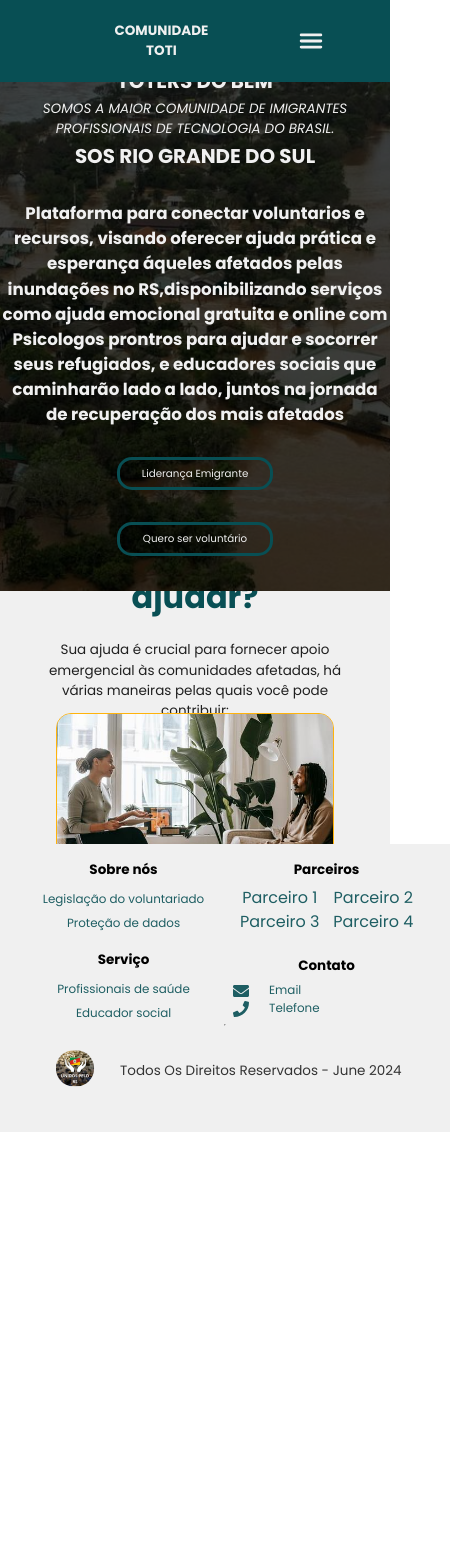
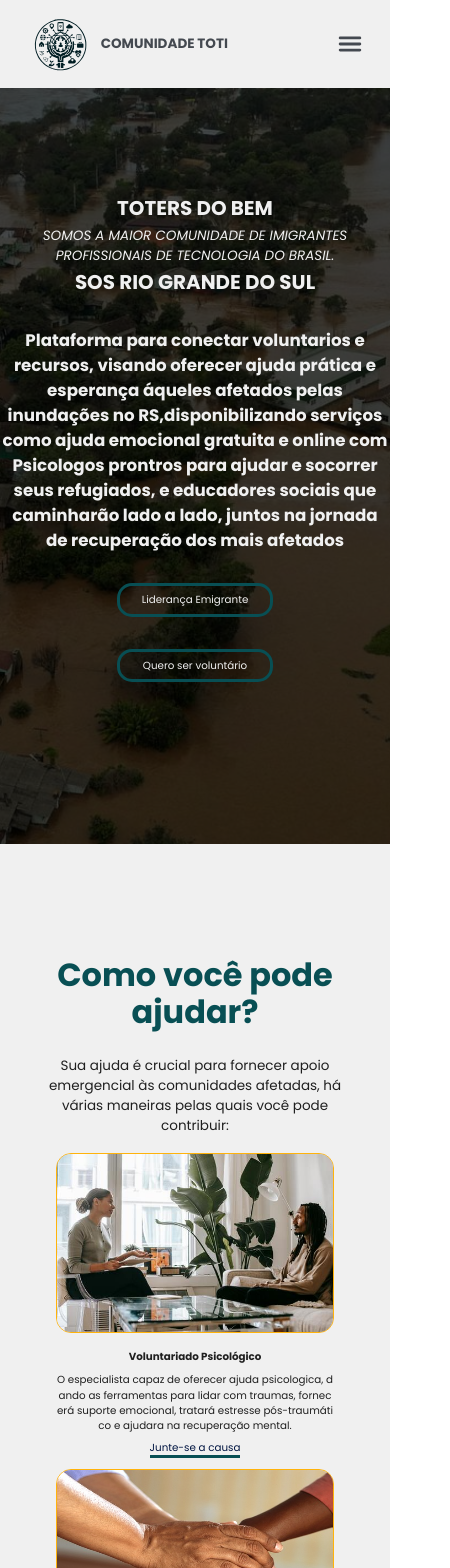
Before and after one commit to Dart1516/proyecto-toti-rs, a React (Create React App) app: page /Principal in a window 390 px wide. Shown: the top 1568 px of the page, 450 px wide, since content can reach past the window. Before the commit the page ends 1132 px from the top, so only its background shows below. Built offline with nearby package versions, Linux system fonts and the light colour scheme.

Commit message:
responsividade do header e home

```diff
--- a/src/Components/Mobile-Menu.js
+++ b/src/Components/Mobile-Menu.js
@@ -2,7 +2,7 @@ import React, { useState } from "react";
 import mobileStyles from "../assets/styles/Mobile-Menu.module.css";
 import { Link } from "react-router-dom";
 import { IoMenu, IoCloseOutline } from "react-icons/io5";
-
+import logo from "../../src/assets/images/logos/toters-logo-green-dark.svg"
 function MobileMenu() {
     const [menuOpen, setMenuOpen] = useState(false);
     const toggleMenu = () => {
@@ -13,7 +13,7 @@ function MobileMenu() {
         {/* Header */}
         <nav className={mobileStyles["nav-container-mobile"]}>
           <div className={mobileStyles["menu-left"]}>
-            <Link to="/Principal" className={mobileStyles["mobile-logo"]}>
+            <Link to="/Principal" className={mobileStyles["mobile-logo"]}><img src={logo}></img>
             </Link>
             <span className={mobileStyles["name"]}>Comunidade Toti</span>
           </div>
@@ -25,7 +25,6 @@ function MobileMenu() {
         {/* Contenido del menu Mobile */}
         {menuOpen && (
           <div className={mobileStyles["menu-dropdown"]}>
-            <div className={mobileStyles["overlay"]} onClick={toggleMenu}></div>
             <div className={mobileStyles["menu"]}>
               <ul>
                 <li>
@@ -35,7 +34,7 @@ function MobileMenu() {
                   <Link to="/AboutUs">Sobre Nós</Link>
                 </li>
                 <li>
-                  <Link to="/JoinUs">Seja Voluntario</Link>
+                  <Link to="/Cadastro">Seja Voluntario</Link>
                 </li>
                 <li>
                   <Link to="/Accesso">Login</Link>
--- a/src/Pages/Home.js
+++ b/src/Pages/Home.js
@@ -11,9 +11,9 @@ import Footer from "../Components/Footer";
 function Principal() {
   return (
     <div className="App">
-      <header className="App-header">
+
         <Header/>
-      </header>
+
       <body className="body">
         <div className="background-main">
           <div className='main'>
--- a/src/Pages/SobreNos.js
+++ b/src/Pages/SobreNos.js
@@ -1,6 +1,8 @@
 /* eslint-disable jsx-a11y/anchor-has-content */
 import React from "react";
 import Header from "../Components/Header-NavMenu";
+import "../../src/assets/styles/Mobile-Menu.module.css"
+import '../assets/styles/App.css';
 import { useState } from "react";
 import {
   Grid,
@@ -72,8 +74,9 @@ const About = () => {
   }));
   return (
     <>
-      <Header className="App-header" />
-
+      <header className="App-header">
+        <Header/>
+      </header>
       <div id="about">
         <Container
           maxWidth="xl"
--- a/src/assets/styles/Footer.css
+++ b/src/assets/styles/Footer.css
@@ -2,7 +2,7 @@
     background-color: var(--color4);
     padding: 20px 0 0 20px;
     width: 100%;
-    min-width: 100vw;
+    max-width: 100vw;
     height: auto;
     max-height: 14rem;
     display: flex;
@@ -19,6 +19,7 @@
    height: 95%;
    gap: 1rem;
    width: 100%;
+   text-align: left;
   }
 
   .footer-column {
@@ -35,6 +36,7 @@
     list-style: none;
     padding: 0;
     opacity: 0.9;
+
   }
   .parceiros{
     display: grid;
@@ -59,9 +61,6 @@
     gap: 20px;
     align-items: center;
   }
-
-
-
   .footer-logo-container {
     display: flex;
     flex-direction: row;
@@ -70,7 +69,6 @@
     min-width: 100vw;
     height: 5%;
   }
-
   .footer-logo-container p {
     text-transform: capitalize;
     opacity: 0.9;
@@ -90,7 +88,7 @@
         width: 100%;
         min-width: 100vw;
         height: auto;
-        max-height: 18rem;
+        max-height: 19rem;
       }
       .footer-columns {
         display: grid;
@@ -98,4 +96,9 @@
         align-items: center;
 
        }
+       .footer-logo {
+        width: 80px;
+        border-radius: 100%;
+        object-fit: cover;
+      }
     }
--- a/src/assets/styles/HomePage.css
+++ b/src/assets/styles/HomePage.css
@@ -328,7 +328,7 @@ color: var(--color3);
     overflow: hidden;
     width: 100%;
     height: 100%;
-    min-height: 70vh;
+    min-height: 80vh;
     align-items: center;
     justify-content: center;
   }
@@ -340,7 +340,7 @@ color: var(--color3);
     background-position: center;
     background-attachment: fixed;
     filter: brightness(0.3);
-    max-height: 70vh;
+    max-height: 80vh;
     z-index: 0; /* Asegúrate de que el pseudo-elemento esté detrás del contenido */
   }
   .main {
@@ -349,7 +349,7 @@ color: var(--color3);
     align-items: center;
     justify-content: center;
     width: inherit;
-    height: 70vh;
+    height: 100%;
   }
   .voluntariado {
     display: flex;
@@ -437,6 +437,25 @@ color: var(--color3);
 @media only screen and (max-width: 670px) {
   .body {
     gap: 5rem;
+    height: auto;
+  }
+  .background-main {
+    width: 100%;
+    height: 100%;
+    min-height: 100vh;
+  }
+  .background-main::before {
+    width: 100%;
+    height: 100%;
+    max-height: 100vh;
+  }
+  .main {
+    position: relative;
+    display: flex;
+    align-items: center;
+    justify-content: center;
+    width: inherit;
+    height: 100vh;
   }
   .voluntariado {
     gap: 1rem;
--- a/src/assets/styles/Mobile-Menu.module.css
+++ b/src/assets/styles/Mobile-Menu.module.css
@@ -12,10 +12,11 @@
   width: 100%;
   margin: 0;
   justify-content: space-around;
-  background-color: var(--color1);
+  background-color: var(--color4);
   top: 0;
   left: 0;
   z-index: 100;
+  height: 5.5rem;
 }
 
 .menu-dropdown ul {
@@ -28,11 +29,11 @@
   gap: 10px;
 }
 
-.company-name {
+.name {
   display: none;
 }
 
-.Mobile-home-logo {
+.mobile-logo {
   display: none;
 }
 
@@ -44,100 +45,118 @@
    align-items: center;
    padding: 1rem 2rem;
   }
-
+  .menu-left{
+    display: flex;
+    align-items: center;
+    gap: 10px;
+    width: 90%;
+  }
   .name{
    display:inline-flex;
     font-weight: bold;
-    color: var(--color4);
+    color: var(--color6);
     text-transform: uppercase;
     width: 100%;
     font-size: clamp(0.6em, 0.6em + 1vw, 1em);
     justify-content: left;
+    width: 80%;
   }
 
   .mobile-logo {
-    display: block;
-    background-image: url(/src/assets/images/logos/Juntos\ pelo\ RS.svg);
-    background-size: contain;
-    background-position: center;
-    background-repeat: no-repeat;
-    width: 80%;
+    display: flex;
+    max-width: 20%;
+    max-height: 100%;
+    height: 4rem;
+  }
+  .mobile-logo img {
+    display: flex;
+    width: 100%;
     height: 100%;
-    border-radius: 50%;
+    object-fit: contain;
   }
-
   .icone-menu-hamburguer {
     display: flex;
     flex-direction: column;
     cursor: pointer;
     padding: 10px;
-    color: var(--color4);
+    color: var(--color6);
     width: 10%;
     justify-content: center;
   }
 
   .menu-dropdown{
-    margin-top: 31.4px;
-    right: 0;
-    display: flex;
-    position: absolute;
-    align-items: center;
-    background-color: var(--color1);
-    z-index: 10; /* Ensure it is above the overlay */
-  }
-
-  .menu-dropdowm ul {
-    display: flex;
-    flex-direction: column;
-    list-style-type: none;
-    margin: 0;
-    width: 460px;
-    padding: 0;
-    align-items: center;
-  }
-
-  .menu-dropdowm ul li {
-    width: 100%;
-  }
-
-  .menu-dropdowm ul li a {
-    text-decoration: none;
-    color: var(--color4);
-    display: block;
-    margin: 0;
-    width: 100%;
-    padding: 25px 0px;
-    transition: 0.3s; /* Transición suave para el cambio de color del texto */
-  }
-
-  .menu-dropdowm ul li a:hover,
-  .menu-dropdowm ul li a:active {
-    background-color: var(
-      --color2
-    ); /* Cambia el color de fondo al pasar el cursor */
-    color: var(--color4); /* Cambia el color del texto al pasar el cursor */
-    cursor: pointer; /* Cambia el cursor al pasar el cursor sobre el contenedor */
-  }
-
-  .overlay {
     position: fixed;
     top: 0;
     left: 0;
     width: 100%;
     height: 100%;
-    background: rgba(0, 0, 0, 0.5); /* Fondo semitransparente */
-    z-index: 5; /* Ensure it is below the menu */
+    background: rgba(44, 44, 44, 0.5); /* Fondo semitransparente */
+    z-index: 10; /* Ensure it is below the menu */
   }
   .menu {
-    gap: 15px;
     padding-top: 2rem;
   }
+  .menu ul {
+    right: 0;
+    display: flex;
+    position: absolute;
+    align-items: center;
+    background-color: var(--color4);
+    z-index: 15; /* Ensure it is above the overlay */
+    flex-direction: column;
+    list-style-type: none;
+    margin: 3rem 0 0 0;
+    width:50%;
+    padding: 2rem;
+    align-items: center;
+  }
+  .menu ul li {
+    width: 100%;
+    cursor: pointer;
+    transition: background-color 0.3s transform 0.5s;
+    align-items: center;
+    justify-content: center;
+  }
+    .menu ul li a {
+    text-decoration: none;
+    color: var(--color6);
+    background-color: transparent;
+    display: block;
+    margin: 0;
+    width: 100%;
+    padding: 25px 0;
+    text-align: center;
+    transition:  color 0.3s;; /* Transición suave para el cambio de color del texto */
+  }
+
+  .menu ul li:hover,.menu ul li a:hover,
+  .menu ul li:active {
+    background-color: var(
+      --color2
+    ); /* Cambia el color de fondo al pasar el cursor */
+    color: var(--color4); /* Cambia el color del texto al pasar el cursor */
+    cursor: pointer; /*
+     Cambia el cursor al pasar el cursor sobre el contenedor */
+     transform: scale(1.08);
+    }
+
 }
 
 @media only screen and (max-width: 460px)  {
-  .menu-dropdowm {
-    padding-top: 20px;
-    width: 100%;
+  .menu ul {
+    display: flex;
+    position: absolute;
+    align-items: center;
+    background-color: var(--color4);
+    z-index: 15;
+    flex-direction: column;
+    list-style-type: none;
+    margin: 3rem 0 0 0;
+    width:100%;
+    max-width: 100vw;
+    padding: 0;
+    left: 0;
+    align-items: center;
   }
 
   .menu-dropdowm ul {
--- a/src/assets/styles/sobrenos.css
+++ b/src/assets/styles/sobrenos.css
@@ -96,8 +96,6 @@
   .img-main-center > img {
     width: 100%;
     height: 100%;
-    max-height: 440px;
-    height: 440px;
     object-fit: contain;
   }
 }
@@ -119,6 +117,14 @@
         margin: 2rem 0;
         flex-direction: column;
     }
+    .img-main-center{
+        object-fit: contain;
+    }
+    .img-main-center > img {
+        height: 100%;
+        width: 100%;
+
+      }
     .reverse{
         flex-direction: column-reverse;
 
```
Also changed, not shown: src/assets/images/logos/toters-logo-green-dark.svg (added).
